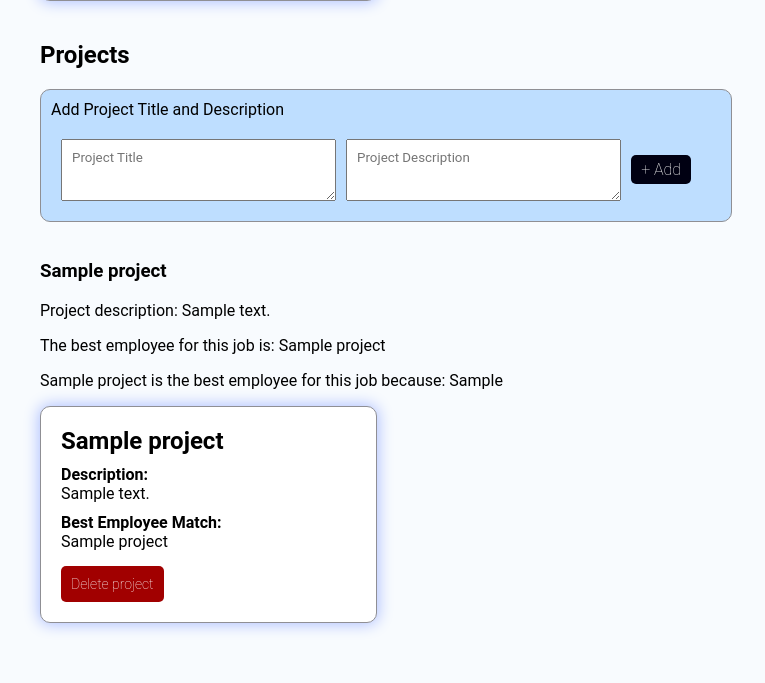
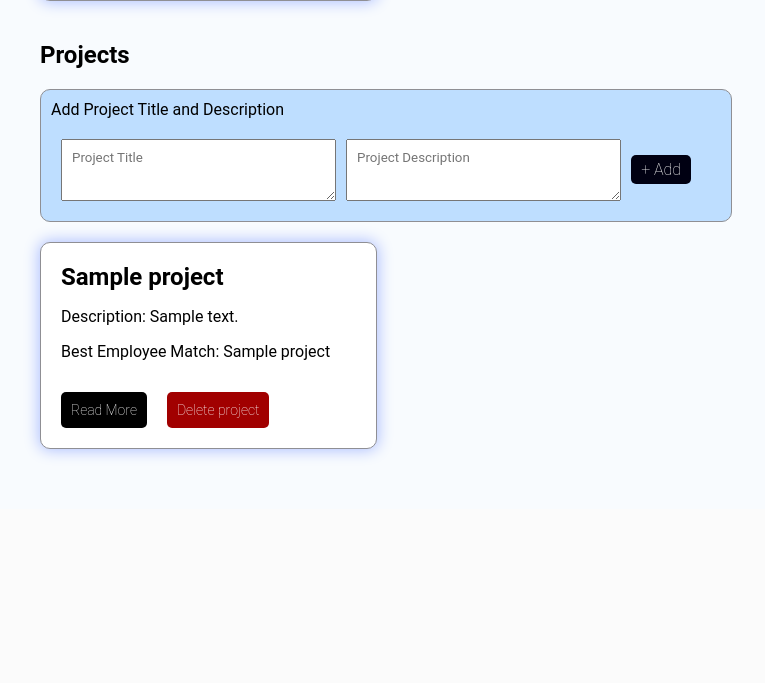
Before and after one commit to ryuan19/SkillSyncer, a Flask app: template templates/dashboard.html in a window 1280 px wide. Shown: the part 547-1230 px from the top of the page, without its empty margins (0-765 px from the left). After the commit the page ends 1006 px from the top, so only its background shows below. Run offline with Flask 3, Linux system fonts and the light colour scheme; tables that the repository leaves empty hold one stand-in row (values such as "Sample post"); the template is opened without the code that fills it: values that come from a table or form of the project are taken from there, most other values are stand-ins (such as "Sample title", 1, 10 or a date in 2020).

Commit message:
Bugfix for dashboard

```diff
--- a/templates/dashboard.html
+++ b/templates/dashboard.html
@@ -79,20 +79,6 @@
                 </div>
 
 
-            <!-- <ul class="dashboard-box">
-                {% for employee in employees %}
-                <div>
-                    <h3 style="font-size: 24px; margin: 0; margin-bottom: 10px; color:#000">{{ employee.name }}</h3>
-                    <li>Summary : {{ employee.summary }}</li>
-                    <li>Skills : {{ employee.skills }}</li>
-                    <li>Hobbies : {{ employee.hobbies }}</li>
-                    <li>Suitable Jobs : {{ employee.jobs }}</li>
-                    <form action="{{ url_for('delete_employee', employee_id=employee.id) }}" method="post">
-                        <button class="button-delete-employee" type="submit">Delete employee</button>
-                    </form>
-                </div>
-                {% endfor %}
-            </ul> -->
             <h2>Projects</h2>
             <div class="box-add-project" style="margin-bottom: 20px;">
                 <form action="{{ url_for('add_project') }}" method="post" enctype="multipart/form-data">
@@ -108,24 +94,28 @@
 
             <div class="dashboard-box-2">
                 {% for project in projects %}
-
-                <div class="project-entry">
-                    <h3>{{ project.title }}</h3>
-                    <p>Project description: {{ project.description }}</p>
-                    <p>The best employee for this job is: {{ project.best_employee_name}}</p>
-                    <p>{{ project.best_employee_name}} is the best employee for this job because: {{ project.best_employee_reason}}</p>
-
                 <div class="employee-card">
                     <h3 style="margin: 0;font-size: 24px;">{{ project.title }}</h3>
-                    <div style="font-weight: bold; margin-top: 10px">Description:</div>
-                    <div>{{ project.description }}</div>
-                    <!-- <p>Description: {{ project.description }}</p> -->
-                    <div style="font-weight: bold; margin-top: 10px">Best Employee Match:</div>
-                    <div>{{ project.best_employee_name}}</div>
+                    <p>Description: {{ project.description | safe }}</p>
+                    <p>Best Employee Match: {{ project.best_employee_name | safe }}</p>
+                    <!-- Trigger Button -->
+                    <div style="display: flex; flex-direction: row;">
+                        <button class="button-add-employee" type="button" onclick="showDetails('projectDetails{{ loop.index }}')">Read More</button>
+                        <form action="{{ url_for('delete_project', project_id=project.id) }}" method="post">
+                            <button class="button-delete-employee" type="submit">Delete project</button>
+                        </form>
+                    </div>
 
-                    <form action="{{ url_for('delete_project', project_id=project.id) }}" method="post">
-                        <button class="button-delete-employee" type="submit">Delete project</button>
-                    </form>
+
+
+
+                    <!-- Hidden Details Container -->
+                    <div id="projectDetails{{ loop.index }}" style="display: none;">
+                        <h3>{{ project.title }}</h3>
+                        <p>Project description: {{ project.description }}</p>
+                        <p>The best employee for this job is: {{ project.best_employee_name }}</p>
+                        <p>{{ project.best_employee_name }} is the best employee for this job because: {{ project.best_employee_reason }}</p>
+                    </div>
                 </div>
                 {% endfor %}
             </div>
```
